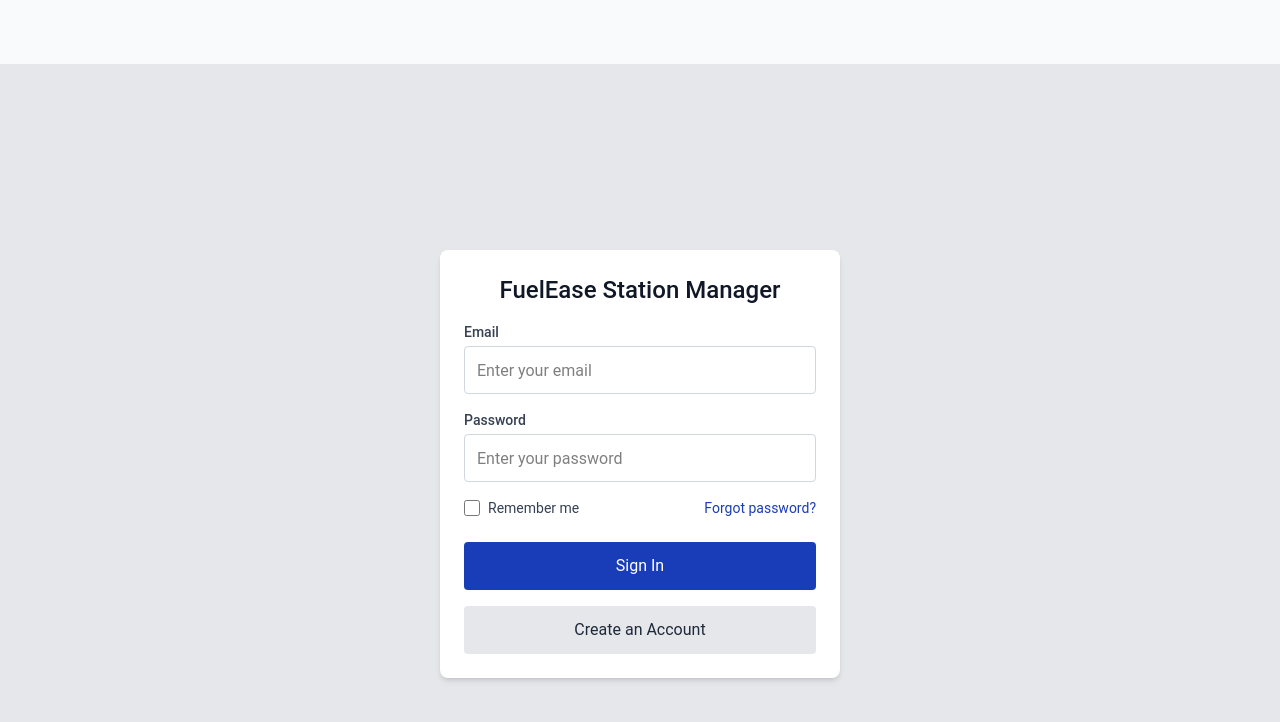
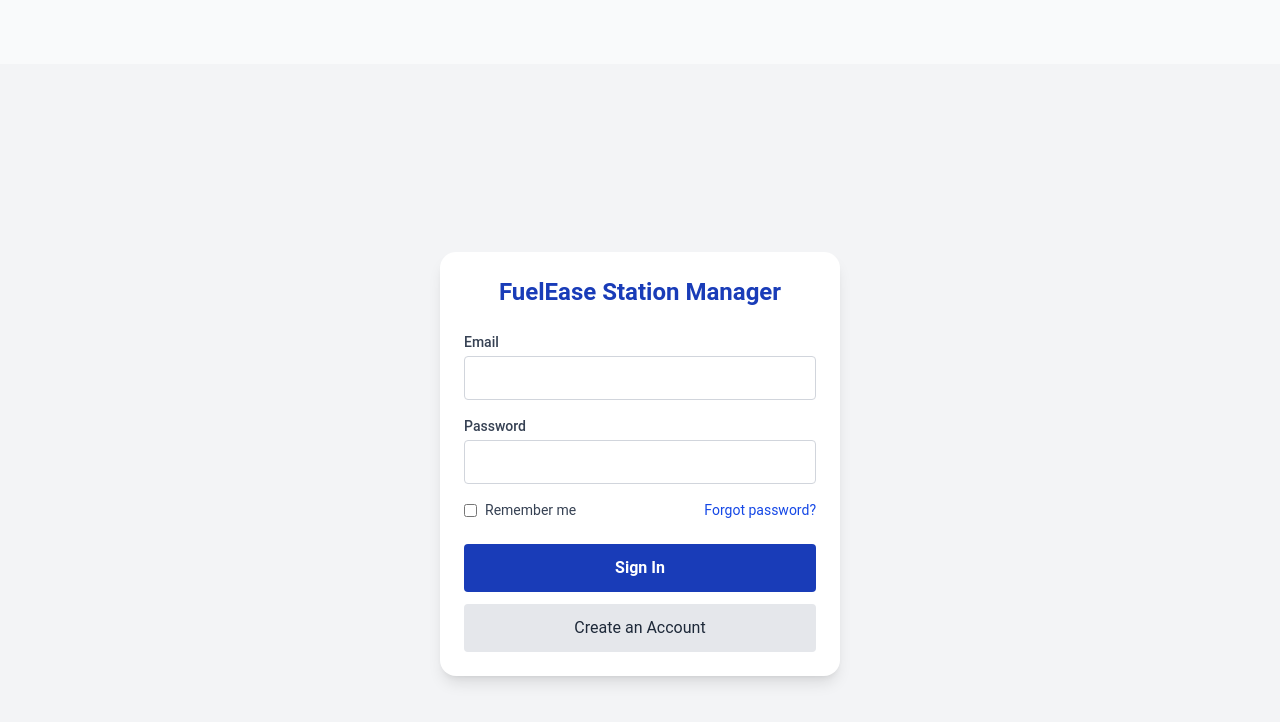
Before and after one commit to harshbix/FuelEase, a React (Vite) app: page /login in a window 1280 px wide. Shown: the top 722 px of the page. Built offline with nearby package versions, Linux system fonts and the light colour scheme; a web font is replaced by a local one.

Commit message:
removed overflow on all pages and improved log in page

```diff
--- a/src/app.css
+++ b/src/app.css
@@ -14,4 +14,5 @@
 
 body {
     background-color: #f9fafb;
+    overflow: hidden;
 }
--- a/src/components/login/Login.jsx
+++ b/src/components/login/Login.jsx
@@ -1,135 +1,139 @@
 import React, { useState, useEffect } from "react";
+import { useNavigate } from "react-router-dom";
+
+const dummyUser = {
+  email: "john@fuelease.com",
+  password: "password123",
+  name: "John Smith",
+  position: "Manager",
+  contacts: "+1234567890",
+};
 
 const Login = () => {
   const [email, setEmail] = useState("");
   const [password, setPassword] = useState("");
+  const [isSignIn, setIsSignIn] = useState(false);
   const [confirmPassword, setConfirmPassword] = useState("");
-    const [isSignIn, setIsSignIn] = useState(false);
   const [errors, setErrors] = useState({});
   const [successMessage, setSuccessMessage] = useState("");
+
+  const navigate = useNavigate();
 
   const isValidEmail = (email) => /\S+@\S+\.\S+/.test(email);
 
   const handleSubmit = () => {
     const newErrors = {};
-        setSuccessMessage(""); // Reset message on new submit
+    setSuccessMessage("");
 
     if (!email) newErrors.email = "Email is required.";
-        else if (!isValidEmail(email)) newErrors.email = "Please enter a valid email.";
+    else if (!isValidEmail(email)) newErrors.email = "Enter a valid email.";
 
     if (!password) newErrors.password = "Password is required.";
-        else if (password.length < 6)
-            newErrors.password = "Password must be at least 6 characters.";
+    else if (password.length < 6) newErrors.password = "Minimum 6 characters.";
 
     if (isSignIn) {
-            if (!confirmPassword) newErrors.confirmPassword = "Please confirm your password.";
-            else if (password !== confirmPassword)
-                newErrors.confirmPassword = "Passwords do not match.";
+      if (!confirmPassword) newErrors.confirmPassword = "Confirm your password.";
+      else if (confirmPassword !== password) newErrors.confirmPassword = "Passwords do not match.";
     }
 
     setErrors(newErrors);
 
     if (Object.keys(newErrors).length === 0) {
-            setSuccessMessage(isSignIn ? "Signed up successfully!" : "Signed in successfully!");
+      if (!isSignIn) {
+        if (email === dummyUser.email && password === dummyUser.password) {
+          localStorage.setItem("isLoggedIn", "true");
+          localStorage.setItem("userProfile", JSON.stringify(dummyUser));
+          setSuccessMessage("Signed in successfully!");
+          setTimeout(() => navigate("/"), 1500);
+        } else {
+          setErrors({ password: "Invalid credentials." });
+        }
+      } else {
+        setSuccessMessage("Signed up successfully!");
+      }
     }
   };
 
-    // Auto-hide success message after 3 seconds
   useEffect(() => {
     if (successMessage) {
-            const timer = setTimeout(() => {
-                setSuccessMessage("");
-            }, 3000);
+      const timer = setTimeout(() => setSuccessMessage(""), 3000);
       return () => clearTimeout(timer);
     }
   }, [successMessage]);
 
   return (
     <>
-            {/* Toast Notification */}
       {successMessage && (
-                <div className="fixed top-4 left-1/2 transform -translate-x-1/2 bg-green-100 border border-green-400 text-green-700 px-6 py-3 rounded shadow-lg z-50 transition-opacity duration-300">
+        <div className="fixed top-4 left-1/2 transform -translate-x-1/2 bg-green-100 border border-green-400 text-green-700 px-6 py-3 rounded shadow-lg z-50">
           {successMessage}
         </div>
       )}
 
-            {/* Form UI */}
-            <div className="flex items-center justify-center min-h-screen bg-gray-200">
-                <div className="w-[400px] bg-white rounded-lg shadow-md p-6">
-                    <h1 className="text-2xl font-medium text-gray-900 mb-4 text-center">
+      <div className="flex items-center justify-center min-h-screen bg-gray-100">
+        <div className="w-[400px] bg-white rounded-2xl shadow-lg p-6">
+          <h2 className="text-2xl font-semibold text-center text-blue-800 mb-6">
             FuelEase Station Manager
-                    </h1>
+          </h2>
 
-                    <div className="mb-4">
-                        <label className="block text-sm font-medium text-gray-700 mb-1">
-                            Email
-                        </label>
+          <div className="space-y-4">
+            <div>
+              <label className="block text-sm font-medium text-gray-700 mb-1">Email</label>
               <input
                 type="email"
-                            className="w-full h-12 px-3 border border-gray-300 rounded-sm focus:outline-none focus:ring-2 focus:ring-blue-500"
-                            placeholder="Enter your email"
+                className="w-full h-11 px-3 border border-gray-300 rounded focus:outline-none focus:ring-2 focus:ring-blue-500"
                 value={email}
                 onChange={(e) => setEmail(e.target.value)}
               />
-                        {errors.email && <p className="text-red-500 text-sm mt-1">{errors.email}</p>}
+              {errors.email && <p className="text-sm text-red-500 mt-1">{errors.email}</p>}
             </div>
 
-                    <div className="mb-4">
-                        <label className="block text-sm font-medium text-gray-700 mb-1">
-                            Password
-                        </label>
+            <div>
+              <label className="block text-sm font-medium text-gray-700 mb-1">Password</label>
               <input
                 type="password"
-                            className="w-full h-12 px-3 border border-gray-300 rounded-sm focus:outline-none focus:ring-2 focus:ring-blue-500"
-                            placeholder="Enter your password"
+                className="w-full h-11 px-3 border border-gray-300 rounded focus:outline-none focus:ring-2 focus:ring-blue-500"
                 value={password}
                 onChange={(e) => setPassword(e.target.value)}
               />
-                        {errors.password && <p className="text-red-500 text-sm mt-1">{errors.password}</p>}
+              {errors.password && <p className="text-sm text-red-500 mt-1">{errors.password}</p>}
             </div>
 
             {isSignIn && (
-                        <div className="mb-4">
-                            <label className="block text-sm font-medium text-gray-700 mb-1">
-                                Confirm Password
-                            </label>
+              <div>
+                <label className="block text-sm font-medium text-gray-700 mb-1">Confirm Password</label>
                 <input
                   type="password"
-                                className="w-full h-12 px-3 border border-gray-300 rounded-sm focus:outline-none focus:ring-2 focus:ring-blue-500"
-                                placeholder="Confirm your password"
+                  className="w-full h-11 px-3 border border-gray-300 rounded focus:outline-none focus:ring-2 focus:ring-blue-500"
                   value={confirmPassword}
                   onChange={(e) => setConfirmPassword(e.target.value)}
                 />
                 {errors.confirmPassword && (
-                                <p className="text-red-500 text-sm mt-1">{errors.confirmPassword}</p>
+                  <p className="text-sm text-red-500 mt-1">{errors.confirmPassword}</p>
                 )}
               </div>
             )}
+          </div>
 
           {!isSignIn && (
-                        <div className="flex items-center justify-between mb-6">
-                            <label className="flex items-center text-sm text-gray-700">
-                                <input
-                                    type="checkbox"
-                                    className="w-4 h-4 text-blue-600 border-gray-300 rounded focus:ring-blue-500"
-                                />
-                                <span className="ml-2">Remember me</span>
+            <div className="flex items-center justify-between mt-4">
+              <label className="text-sm text-gray-700 flex items-center">
+                <input type="checkbox" className="mr-2" /> Remember me
               </label>
-                            <a href="#" className="text-sm text-blue-800 hover:underline">
+              <a href="#" className="text-sm text-blue-700 hover:underline">
                 Forgot password?
               </a>
             </div>
           )}
 
           <button
-                        className="w-full h-12 bg-blue-800 text-white rounded-sm hover:bg-blue-700 transition"
+            className="w-full mt-6 h-12 bg-blue-800 text-white font-semibold rounded hover:bg-blue-700 transition"
             onClick={handleSubmit}
           >
             {isSignIn ? "Sign Up" : "Sign In"}
           </button>
 
           <button
-                        className="w-full h-12 bg-gray-200 text-gray-800 rounded-sm hover:bg-gray-300 transition mt-4"
+            className="w-full mt-3 h-12 bg-gray-200 text-gray-800 rounded hover:bg-gray-300 transition"
             onClick={() => {
               setIsSignIn(!isSignIn);
               setErrors({});
```
Lines whose indentation alone changed are shown as unchanged.
